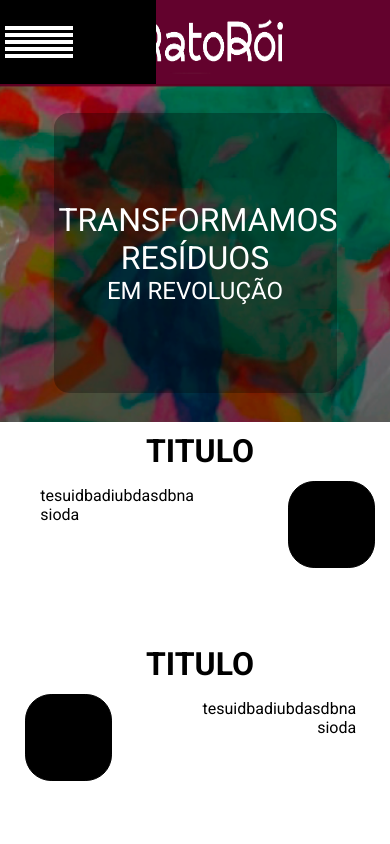
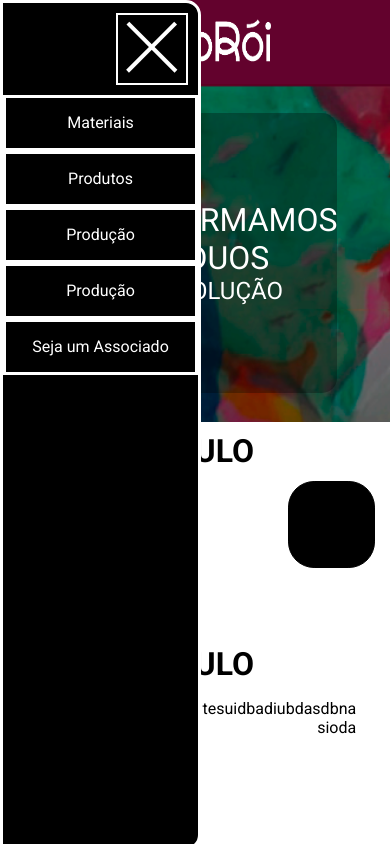
Before and after one commit to d-Jhon-b/TrabalhoInterdiciplinar-FATEC-, a plain HTML site: page index.html in a window 390 px wide. Both pictures are taken after a click on the element 38 px from the left and 42 px from the top of the page. Shown: the top 844 px of the page. Drawn offline with Linux system fonts and the light colour scheme.

Commit message:
atl_16_11_2024

```diff
--- a/index.html
+++ b/index.html
@@ -9,16 +9,23 @@
     <link rel="stylesheet" href="src/componentes/Home/Home.css">
     <link rel="stylesheet" href="src/componentes/Home/primeiraTela/PrimeiraTela.css">
     <link rel="stylesheet" href="src/componentes/Home/segundaTela/SegundaTela.css">
+    <link rel="stylesheet" href="src/componentes/Home/TerceiraTela/TerceiraTela.css">
 </head>
 <body>
     <header>
         <nav class="nav-bar_mobile">
-            <div class="list_content_mobile">
-                <!-- <a href="/">Materiais</a>
+            <div class="list_content_mobile" id="list_content_mobile">
+                <div class="icone_fechar" id="close">
+                    <div class="line1 line"></div>
+                    <div class="line2 line"></div>
+                </div>
+                <div class="list_content">
+                <a href="/">Materiais</a>
                 <a href="/">Produtos</a>
                 <a href="/">Produção</a>
                 <a href="/">Produção</a>
-                <a href="/">Seja um Associado</a> -->
+                <a href="/">Seja um Associado</a>
+                </div>
             </div>
         </nav>
         <div class="empresa_nome_mobile">
@@ -26,14 +33,7 @@
                 <img src="./src/componentes/header/img/titulo.png" alt="">
             </a>
         </div>
-        <div class="icone">
-            <div class="line"></div>
-            <div class="line"></div>
-            <div class="line"></div>
-            <div class="line"></div>
-            <div class="line"></div>
-        </div>
-        <div class="icone_fechar">
+        <div class="icone" id="open">
             <div class="line"></div>
             <div class="line"></div>
             <div class="line"></div>
@@ -100,9 +100,7 @@
                 </div>
             </article>
         </section>
-    </main>
 
-    <main>
         <section class="tela_um tela">
             <article class="content_video content_img">
                 <div class="video_c img_c">
@@ -144,9 +142,8 @@
                 </div>
             </article>
         </section>
-    </main>
-    <main>
-        <section class="tela_dois tela">
+
+    <section class="tela_dois tela">
             <h1 class="titulo_home_page_tipo2">TITULO</h1>
             <article class="Tdois_container_um">
                 <div class="container_um_esquerda">
@@ -176,7 +173,6 @@
                     <input type="radio" name="radio-btn" id="radio3">
                     <input type="radio" name="radio-btn" id="radio4">
 
-
                     <div class="slide first">
                         <img src="src/componentes/imgs/furina.jfif" alt="" class="img_1 img">
                     </div>
@@ -195,16 +191,16 @@
                         <div class="auto-btn3"></div>
                         <div class="auto-btn4"></div>
                     </div>
-
-                </div>
-                <div class="manual-navigation">
-                    <label for="radio1" class="manual-btn"></label>
-                    <label for="radio2" class="manual-btn"></label>
-                    <label for="radio3" class="manual-btn"></label>
-                    <label for="radio4" class="manual-btn"></label>
+                    <div class="manual-navigation">
+                        <label for="radio1" class="manual-btn"></label>
+                        <label for="radio2" class="manual-btn"></label>
+                        <label for="radio3" class="manual-btn"></label>
+                        <label for="radio4" class="manual-btn last_btn_manual"></label>
+                    </div>
                 </div>
             </article>
-
+        </section>
+        <section class="tela_tres tela">
 
         </section>
     </main>
@@ -217,5 +213,6 @@
     <script src="src/componentes/Home/segundaTela/SegundaTela.js"></script>
     <script src="src/componentes/Home/PrimeiraTela.js"></script>
     <script src="src/componentes/index.js"></script>
+    <script src="src/componentes/header/header.js"></script>
 </body>
 </html>
--- /dev/null
+++ b/src/componentes/Home/TerceiraTela/TerceiraTela.css
@@ -0,0 +1,5 @@
+.tela_tres{
+    height: 80vh;
+    width: 100%;
+    background-color: aquamarine;
+}
--- a/src/componentes/Home/segundaTela/SegundaTela.css
+++ b/src/componentes/Home/segundaTela/SegundaTela.css
@@ -103,6 +103,7 @@
     width: 400%;
     height: 50vh;
     display: flex;
+    z-index: -1;
 }
 .slides input{
     display: none;
@@ -114,25 +115,25 @@
     width: 25%;
     position: relative;
     transition: 1s;
+    z-index: -1;
 }
 .slide img{width: 100%;height: 90%; padding: 5px;}
-.img_1{background-color: aquamarine;}
+/* .img_1{background-color: aquamarine;}
 .img_2{background-color: rgb(255, 0, 0);}
 .img_3{background-color: rgb(146, 146, 146);}
-.img_4{background-color: rgb(6, 24, 18);}
-
+.img_4{background-color: rgb(6, 24, 18);} */
 .manual-navigation{
     position: absolute;
-    min-width: 300px;
-    width: 100%;
-    margin-top: -40px;
+    width: 98%;
+    margin-top: 249px;
     display: flex;
     justify-content: center;
-    /* border: 3px solid black; */
+    background-color: transparent;
+    gap: 9px;
 }
 .manual-btn{
     /* border: 2px solid rgb(0, 0, 0); */
-    padding:8px;
+    padding:5px;
     border-radius: 50%;
     cursor: pointer;
     transition: 1s;
@@ -140,9 +141,9 @@
 .manual-btn:not(:last-child){
     margin-right: 40px;
 }
-.manual-btn:hover{
-    /* background-color: black; */
-}
+/* .manual-btn:hover{
+    background-color: black;
+} */
 #radio1:checked ~ .first{
     margin-left: 0;
     transition: 1s;
@@ -165,6 +166,7 @@
     border-radius: 50%;
     cursor: pointer;
     transition: 1s;
+    z-index: -1;
 }
 .navigation-auto{
     gap: 2px;
@@ -173,6 +175,7 @@
     margin-top: 249px;
     display: flex;
     justify-content: center;
+    gap: 2px;
 }
 .navigation-auto div:not(:last-child){
     margin-right: 41px;
--- a/src/componentes/header/header.css
+++ b/src/componentes/header/header.css
@@ -7,6 +7,7 @@ header{
     display: flex;
     align-items: center;
     align-content: center;
+    z-index: -1;
 }
 .nav-bar{
     width: 100vw;
@@ -57,17 +58,26 @@ header{
 .empresa_nome_mobile{display: none;}
 /*responsividade*/
 @media screen and (max-width:768px){
+    header{
+        display: flex;
+        justify-content: center;
+        align-content: center;
+    }
     .nav-bar{display: none;}
     /*ICONE*/
     .icone{
         position: absolute;
+        top: 0;
+        left: 0;
         height: 8vh;
-        width: 8vh;
+        width: 7vh;
         display: flex;
         display: block;
         justify-content: center;
         align-content: center;
         margin: 2px 5px;
+        z-index: 5;
+        cursor: pointer;
     }
     .line{
         margin:3px 0;
@@ -79,24 +89,64 @@ header{
     .nav-bar_mobile{
         display: flex;
         position: fixed;
-        background-color: black;
-        width: 40vw;
+        width: 100%;
         height: 10vh;
+        z-index: 3;
     }
-    .list_content_mobile{display: flex;}
-
-
-
-
-    .empresa_nome_mobile{height: 100%;width: 100%;
+    .list_content_mobile{
+        margin-left: -60%;
+        justify-items: end;
+        background-color: rgb(0, 0, 0);
+        position: fixed;
+        height: 100%;
+        width: 50%;
+        z-index: 5;
+        border: 3px solid white;
+        border-radius: 0 15px 15px 0;
+    }
+    .list_content{width: 100%;
+    display: block;
+    }
+    .list_content_mobile a{
+        height: 50px;
         display: flex;
         justify-content: center;
+        align-items: center;
+        color: white;
+        border: 3px solid white;
+    }
+/*icone_fechar*/
+    .icone_fechar{
+        cursor: pointer;
+        height: 8vh;
+        width: 8vh;
+        position: relative;
+        overflow: hidden;
+        align-content: center;
+        margin: 10px;
+        border: 2px solid white
+    }
+    .line1{
+        position: absolute;
+        top: 40%;
+        transform: rotate(45deg);
+    }
+    .line2{
+        position: absolute;
+        top: 40%;
+        transform: rotate(135deg);
+    }
+    /*nome empresa mobile;*/
+    .empresa_nome_mobile{height: 100%;width: 50%;
+        display: flex;
+        justify-content: center;
+        z-index: 3;
     }
     .empresa_nome_mobile a{height: 100%;
-    width: 35%;
+    width: 100%;
     align-content: center;
     text-align: center;
-    }
+}
     .empresa_nome_mobile a img{
         min-width: 160px;min-height: 8vh;
         width: 25%;height: 8vh;
--- /dev/null
+++ b/src/componentes/header/header.js
@@ -0,0 +1,16 @@
+const openbtn = document.getElementById('open')
+const closebtn=document.getElementById('close')
+openbtn.addEventListener('click',()=>{
+    const content=document.getElementById('list_content_mobile');
+    const container=document.querySelector(".nav-bar_mobile")
+    content.style = 'margin-left:-0%; transition:1s;'
+    container.style = "z-index: 4;"
+    openbtn.style = 'display:none;'
+})
+closebtn.addEventListener('click',()=>{
+    const content=document.getElementById('list_content_mobile');
+    const container=document.querySelector(".nav-bar_mobile")
+    content.style = 'margin-left:-60%; transition:1s;'
+    container.style = "z-index: 3;"
+    openbtn.style = 'display:inline; transition:2s;'
+})
--- /dev/null
+++ b/teste/style.css
@@ -0,0 +1,38 @@
+*{
+    padding: 0px;
+    margin: 0px;
+
+}
+body{
+    height: 100vw;
+    width: 100vw;
+    overflow-x: hidden;
+}
+header{
+    height: 8vh;
+    width: 100vw;
+    border: 3px solid red;
+    display: flex;
+    justify-content: center;
+    overflow-x: hidden;
+}
+.nav_bar_mobile{
+    width: 95%;
+    height: 100%;
+    background-color: wheat;
+}
+.lista{
+    position: fixed;
+    height: 100vh;
+    width: 40vw;
+    background-color: aquamarine;
+}
+.nav_bar{
+    display: none;
+}
+main{
+    width: 100%;
+    height: 80vh;
+    background-color: blueviolet;
+    border: 3px solid black;
+}
```
Also changed, not shown: teste/index.html (added, +31 -0 lines).
